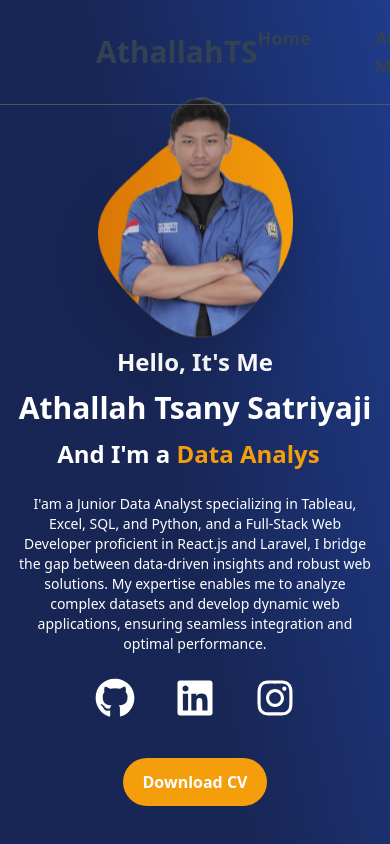
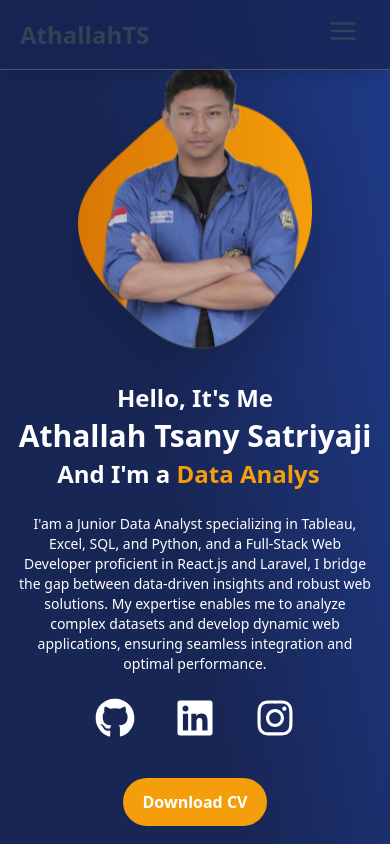
Before and after one commit to athallahdx/portofolio_web, a React (Vite) app: page / in a window 390 px wide. Shown: the top 844 px of the page. Built offline with nearby package versions, Linux system fonts and the light colour scheme.

Commit message:
"NavBar & Profile Responsive"

```diff
--- a/src/App.jsx
+++ b/src/App.jsx
@@ -1,5 +1,5 @@
 import AboutMe from './components/AboutMe'
-import NavBar from './components/NavBar'
+import NavBar from './components/NavBar';
 import Profile from './components/Profile'
 import '/src/css/styles.css';
 
--- a/src/components/NavBar.jsx
+++ b/src/components/NavBar.jsx
@@ -1,88 +1,79 @@
 import { useState, useEffect } from "react";
-import { Link } from 'react-scroll';
+import { Link } from "react-scroll";
+import { FaTimes } from "react-icons/fa";
+import { CgMenu } from "react-icons/cg";
+
+const NavLinks = () => (
+  <>
+    <Link to="Profile" smooth={true} duration={500} className="hover:text-gray-300 focus:outline-none focus:ring-2 focus:ring-white cursor-pointer">
+      Home
+    </Link>
+    <Link to="About" smooth={true} duration={500} className="hover:text-gray-300 focus:outline-none focus:ring-2 focus:ring-white cursor-pointer">
+      About Me
+    </Link>
+    <Link to="portfolio" smooth={true} duration={500} className="hover:text-gray-300 focus:outline-none focus:ring-2 focus:ring-white cursor-pointer">
+      Portfolio
+    </Link>
+    <Link to="services" smooth={true} duration={500} className="hover:text-gray-300 focus:outline-none focus:ring-2 focus:ring-white cursor-pointer">
+      Services
+    </Link>
+    <Link to="contact" smooth={true} duration={500} className="hover:text-gray-300 focus:outline-none focus:ring-2 focus:ring-white cursor-pointer">
+      Contact
+    </Link>
+  </>
+);
 
 export default function NavBar() {
   const [isScrolled, setIsScrolled] = useState(false);
+  const [isMenuOpen, setIsMenuOpen] = useState(false);
+  const [isMobile, setIsMobile] = useState(false); // Initialize as false to avoid SSR issues
 
   useEffect(() => {
-        const handleScroll = () => {
-            if (window.scrollY > 50) {
-                setIsScrolled(true);
-            } else {
-                setIsScrolled(false);
-            }
+    // Set initial isMobile value on mount
+    setIsMobile(window.innerWidth < 768);
+
+    const handleResize = () => {
+      setIsMobile(window.innerWidth < 768);
     };
 
+    const handleScroll = () => {
+      setIsScrolled(window.scrollY > 50);
+    };
+
+    window.addEventListener("resize", handleResize);
     window.addEventListener("scroll", handleScroll);
-        return () => window.removeEventListener("scroll", handleScroll);
+
+    return () => {
+      window.removeEventListener("resize", handleResize);
+      window.removeEventListener("scroll", handleScroll);
+    };
   }, []);
 
+  const getHeaderClass = () => {
+    if (isMobile) return "fixed w-full top-0 mx-auto transition-all duration-300 bg-blue-950 shadow-lg bg-opacity-80 backdrop-blur-md border-b border-gray-600 z-50";
+    return isScrolled ? "fixed w-full top-0 mx-auto transition-all duration-300 bg-blue-950 shadow-lg bg-opacity-80 backdrop-blur-md border-b border-gray-600 z-50" : "fixed w-full top-0 mx-auto transition-all duration-300 md:bg-transparent border-b border-gray-600 z-50";
+  };
+
   return (
-        <header
-            className={`fixed w-full transition-all duration-300 ${
-                isScrolled ? "bg-blue-950 shadow-lg bg-opacity-80 backdrop-blur-md" : "bg-transparent"
-            } border-b border-gray-600 z-50`}
-        >
-            <nav className="navbar flex justify-between items-center py-6 text-lg leading-7
-             font-semibold text-slate-700 dark:text-slate-200" role="navigation" aria-label="Main Navigation ">
-                <div className="logo ms-24">
-                    <h1 className="text-3xl font-bold">AthallahTS</h1>
+    <header className={getHeaderClass()}>
+      <nav className="navbar flex justify-between items-center py-4 md:py-6 text-lg leading-7 font-semibold text-slate-700 dark:text-slate-200" role="navigation" aria-label="Main Navigation">
+        <div className="logo ms-5 md:ms-24">
+          <h1 className="text-2xl md:text-3xl font-bold">AthallahTS</h1>
         </div>
-                <div className="nav-links me-24">
-                <ul className="flex space-x-16">
-                    <li>
-                    <Link
-                        to="Profile"
-                        smooth={true}
-                        duration={500}
-                        className="hover:text-gray-300 focus:outline-none focus:ring-2 focus:ring-white cursor-pointer"
-                    >
-                        Home
-                    </Link>
-                    </li>
-                    <li>
-                    <Link
-                        to="About"
-                        smooth={true}
-                        duration={500}
-                        className="hover:text-gray-300 focus:outline-none focus:ring-2 focus:ring-white cursor-pointer"
-                    >
-                        About Me
-                    </Link>
-                    </li>
-                    <li>
-                    <Link
-                        to="portfolio"
-                        smooth={true}
-                        duration={500}
-                        className="hover:text-gray-300 focus:outline-none focus:ring-2 focus:ring-white cursor-pointer"
-                    >
-                        Portfolio
-                    </Link>
-                    </li>
-                    <li>
-                    <Link
-                        to="services"
-                        smooth={true}
-                        duration={500}
-                        className="hover:text-gray-300 focus:outline-none focus:ring-2 focus:ring-white cursor-pointer"
-                    >
-                        Services
-                    </Link>
-                    </li>
-                    <li>
-                    <Link
-                        to="contact"
-                        smooth={true}
-                        duration={500}
-                        className="hover:text-gray-300 focus:outline-none focus:ring-2 focus:ring-white cursor-pointer"
-                    >
-                        Contact
-                    </Link>
-                    </li>
-                </ul>
+        <div className="hidden md:flex space-x-16 nav-links me-24">
+          <NavLinks />
+        </div>
+        <div className="menu md:hidden me-8">
+          <button onClick={() => setIsMenuOpen(!isMenuOpen)}>
+            {isMenuOpen ? <FaTimes size={30} /> : <CgMenu size={30} />}
+          </button>
         </div>
       </nav>
+      {isMenuOpen && (
+        <div className="md:hidden flex flex-col space-y-4 font-normal text-white items-center basis-full flex-wrap pb-3">
+          <NavLinks />
+        </div>
+      )}
     </header>
   );
 }
--- a/src/components/Profile.jsx
+++ b/src/components/Profile.jsx
@@ -10,19 +10,18 @@ export default function Profile() {
     initial={{ opacity: 0, y: 50 }}
     whileInView={{ opacity: 1, y: 0 }}
     transition={{ duration: 1.5 }}
-      className="h-screen w-screen flex flex-col-reverse lg:flex-row justify-evenly items-center lg:space-x-[5vw] 2xl:space-x-[17vw] pt-14 shadow-lg pb-8"
+    className={`h-screen w-screen flex flex-col-reverse mt-0 justify-center lg:flex-row md:justify-evenly items-center lg:space-x-[5vw] 2xl:space-x-[17vw] md:pt-14 shadow-lg md:pb-8`}
   >
-      <div className="Text-Description text-center lg:text-left lg:mt-20 2xl:mt-28 text-white font-bold">
-        <p className="text-2xl lg:text-4xl pb-3">Hello, It&apos;s Me</p>
+    <div className="Text-Description text-center lg:text-left lg:mt-20 2xl:mt-28 text-white font-bold flex flex-col justify-center">
+      <p className="text-2xl lg:text-4xl pb-1 md:pb-3">Hello, It&apos;s Me</p>
       <p className="text-3xl lg:text-6xl">Athallah Tsany Satriyaji</p>
-        <p className="text-2xl lg:text-4xl pt-3">
+      <p className="text-2xl lg:text-4xl pt-1 md:pt-3">
         And I&apos;m a{' '}
         <TypeAnimation
           sequence={['Data Analyst', 1000, 'Web Developer', 1000]}
           speed={40}
           wrapper="span"
           repeat={Infinity}
-            // style={{ color: '#3B82F6' }}
           className='text-amber-500'
         />
       </p>
@@ -42,18 +41,16 @@ export default function Profile() {
           </div>
         </a>
       </div>
-
-
     </div>
 
-      <div className="Image-Profil animate-bounceCustom flex justify-center items-center max-w-xs sm:max-w-lg lg:max-w-lg lg:max-w-xl xl:max-w-2xl">
+    <div className="Image-Profil animate-bounceCustom mb-8 md:mb-0 flex justify-center items-center max-w-xs sm:max-w-lg lg:max-w-xl xl:max-w-2xl">
       <img
-          className="drop-shadow-2xl max-w-[50vw] lg:max-h-[600px] 2xl:max-h-full w-auto h-auto object-contain"
+        className="drop-shadow-2xl max-w-[60vw] lg:max-h-[600px] 2xl:max-h-full w-auto h-auto object-contain"
         src={profil}
         alt="Profile"
       />
     </div>
+  </motion.div>
 
-    </motion.div>
   );
 }
```
Lines whose indentation alone changed are shown as unchanged.
